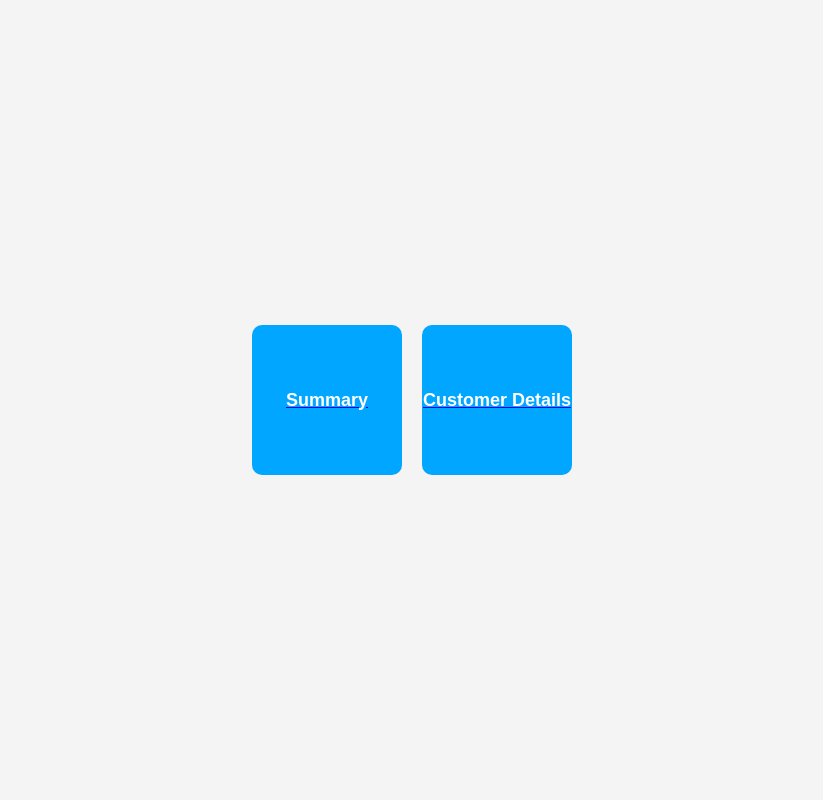
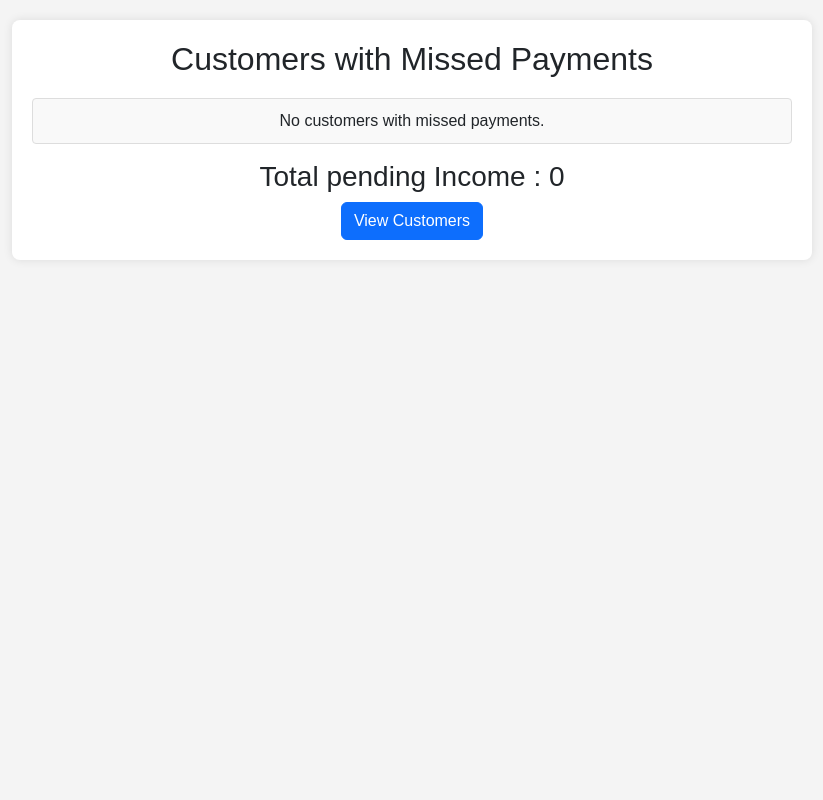
Before and after one commit to venkatesh-mpro/finapp, a Django app: page /home/ in a window 1280 px wide. Shown: the whole page, without its empty margins (228-1051 px from the left). Run offline with Django 5.2, Linux system fonts and the light colour scheme; data that the repository does not hold is empty.

Commit message:
feat: support summary

```diff
--- /dev/null
+++ b/finapp/forms.py
@@ -0,0 +1,5 @@
+from django import forms
+
+class LoanHistoryForm(forms.Form):
+    date = forms.DateField(widget=forms.DateInput(attrs={'type': 'date'}))
+    amount_given = forms.DecimalField(max_digits=10, decimal_places=2)
--- a/finapp/models.py
+++ b/finapp/models.py
@@ -1,10 +1,10 @@
 from django.db import models
 
 class Customer(models.Model):
-    first_name = models.CharField(max_length=30)
-    last_name = models.CharField(max_length=30)
+    name = models.CharField(max_length=30)
     phone_number = models.CharField(max_length=10)
     address = models.CharField(max_length=30)
     loan_amount = models.IntegerField()
     paid_amount = models.IntegerField(null=True, blank=True)
     join_date = models.DateField(auto_now_add=True)
+    loan_history = models.JSONField(default=dict)
--- a/finapp/templates/homePage.html
+++ /dev/null
@@ -1,61 +0,0 @@
-<!DOCTYPE html>
-<html lang="en">
-<head>
-    <meta charset="UTF-8">
-    <meta name="viewport" content="width=device-width, initial-scale=1.0">
-    <title>Home Page</title>
-    <style>
-        body {
-            font-family: Arial, sans-serif;
-            background-color: #f4f4f4;
-            margin: 0;
-            display: flex;
-            justify-content: center;
-            align-items: center;
-            height: 100vh;
-        }
-        .container {
-            display: flex;
-            flex-wrap: wrap;
-            justify-content: center;
-            gap: 20px;
-        }
-        .tile {
-            width: 150px;
-            height: 150px;
-            background-color: #00a6ff;
-            color: white;
-            display: flex;
-            justify-content: center;
-            align-items: center;
-            text-align: center;
-            border-radius: 10px;
-            cursor: pointer;
-            transition: background-color 0.3s;
-        }
-        .tile:hover {
-            background-color: #45a049;
-        }
-        .tile h3 {
-            margin: 0;
-            font-size: 18px;
-            color: white;
-
-        }
-    </style>
-</head>
-    <body>
-        <div class="container">
-            <div class="tile">
-                <a href="/home/summary/">
-                    <h3>Summary</h3>
-                </a>
-            </div>
-            <div class="tile">
-                <a href="/home/customers/">
-                    <h3>Customer Details</h3>
-                </a>
-            </div>
-        </div>
-    </body>
-</html>
--- a/finapp/templates/summary.html
+++ b/finapp/templates/summary.html
@@ -1 +1,71 @@
-<h1>Hello World!</h1>
+<!DOCTYPE html>
+<html lang="en">
+<head>
+    <meta charset="UTF-8">
+    <meta name="viewport" content="width=device-width, initial-scale=1.0">
+    <title>Customer Details - Missed Payments</title>
+    <link href="https://cdn.jsdelivr.net/npm/bootstrap@5.3.0-alpha3/dist/css/bootstrap.min.css" rel="stylesheet">
+    <style>
+        body {
+            font-family: Arial, sans-serif;
+            background-color: #f4f4f4;
+            margin: 0;
+            padding: 20px;
+        }
+        .container {
+            max-width: 800px;
+            margin: 0 auto;
+            background-color: #fff;
+            padding: 20px;
+            border-radius: 8px;
+            box-shadow: 0 0 10px rgba(0, 0, 0, 0.1);
+        }
+        h2 {
+            text-align: center;
+            margin-bottom: 20px;
+        }
+        h3 {
+            text-align: center;
+        }
+        ul {
+            list-style-type: none;
+            padding: 0;
+        }
+        ul li {
+            padding: 10px;
+            background-color: #f9f9f9;
+            margin-bottom: 5px;
+            border: 1px solid #ddd;
+            border-radius: 4px;
+        }
+        ul li span {
+            font-weight: bold;
+        }
+    </style>
+</head>
+<body>
+
+<div class="container">
+    <h2>Customers with Missed Payments</h2>
+    <ul>
+        {% for customer in customers %}
+            <li>
+                <span>Name:</span> {{ customer.name }} <br>
+                <span>Total Loan Amount:</span> ₹{{ customer.loan_amount }} <br>
+                <span>Total Pending Payment :</span> ₹{{ customer.pending_payment }} <br>
+                <span>Date of Missed Payments:</span>
+                {% for missed_date in customer.missed_dates %}
+                    {{ missed_date|date:"d-m-Y" }}{% if not forloop.last %}, {% endif %}
+                {% endfor %}
+            </li>
+        {% empty %}
+            <li style="text-align: center;">No customers with missed payments.</li>
+        {% endfor %}
+    </ul>
+    <h3>Total pending Income : {{ total }}</h3>
+    <center><button type="button" class="btn btn-primary" onclick="window.location.href='/home/customers'">View Customers</button></center>
+</div>
+
+<script src="https://cdn.jsdelivr.net/npm/bootstrap@5.3.0-alpha3/dist/js/bootstrap.bundle.min.js"></script>
+</body>
+</html>
--- a/finapp/urls.py
+++ b/finapp/urls.py
@@ -2,9 +2,9 @@
 from . import views
 
 urlpatterns = [
-    path('', views.home_page),
-    path('summary/', views.summary),
-    path('customers/', views.list_customer),
+    path('', views.summary),
+    path('customers/', views.list_customers),
+    path('customer/', views.view_customer),
     path('add_customer/', views.add_customer),
     path('add_customer/submit/', views.save_customer)
 ]
--- a/finapp/views.py
+++ b/finapp/views.py
@@ -1,6 +1,8 @@
-from django.shortcuts import render
+from django.shortcuts import render, redirect
 from django.http import HttpResponse
 from .models import Customer
+from .forms import LoanHistoryForm
+from datetime import datetime, timedelta
 
 
 def add_customer(request):
@@ -9,8 +11,7 @@
 
 def save_customer(request):
     if request.method == "POST":
-        first_name = request.POST.get("firstName")
-        last_name = request.POST.get("lastName")
+        name = request.POST.get("name").title()
         email = request.POST.get("email")
         phone_number = request.POST.get("phoneNumber")
         address = request.POST.get("address")
@@ -19,8 +20,7 @@
         join_date = request.POST.get("joinDate")
 
         customer = Customer(
-            first_name=first_name,
-            last_name=last_name,
+            name=name,
             phone_number=phone_number,
             address=address,
             loan_amount=loan_amount,
@@ -40,14 +40,61 @@
     return redirect("/")
 
 
-def list_customer(request):
+def list_customers(request):
     customers = Customer.objects.all()
     return render(request, "customers.html", {"customers": customers})
 
 
-def home_page(request):
-    return render(request, "homePage.html")
+def view_customer(request):
+    customer = Customer.objects.get(id=request.GET['id'])
+
+    if request.method == 'POST':
+        form = LoanHistoryForm(request.POST)
+        if form.is_valid():
+            date = form.cleaned_data['date'].strftime('%Y-%m-%d')
+            amount_given = form.cleaned_data['amount_given']
+            customer.loan_history[date] = str(amount_given)
+            customer.save()
+            return redirect('/home/customer'+f'?id={customer.id}')
+    else:
+        form = LoanHistoryForm()
+
+    return render(request, 'customer.html', {
+        'customer': customer,
+        'form': form
+    })
 
 
 def summary(request):
-    return render(request, "summary.html")
+    today = datetime.now().date()
+    customers = []
+
+    all_customers = Customer.objects.all()
+
+    for customer in all_customers:
+        missed_dates = []
+
+        total_days = (today - customer.join_date).days
+        expected_payment_dates = [customer.join_date + timedelta(days=i) for i in range(total_days)]
+
+        loan_history = customer.loan_history or {}
+
+        for date in expected_payment_dates:
+            date_str = date.strftime('%Y-%m-%d')
+            if date_str not in loan_history or float(loan_history[date_str]) < customer.loan_amount * 0.01:
+                missed_dates.append(date)
+
+        if missed_dates:
+            customers.append({
+                'name': customer.name,
+                'loan_amount': customer.loan_amount,
+                'missed_dates': missed_dates,
+                'pending_payment': int(len(missed_dates) * (customer.loan_amount * 0.01))
+            })
+
+    context = {
+        'customers': customers,
+        'total': sum([i['pending_payment'] for i in customers]),
+    }
+
+    return render(request, 'summary.html', context)
```
Also changed, not shown: finapp/templates/addCustomer.html (+4 -8 lines), finapp/templates/customer.html (added, +28 -0 lines), finapp/templates/customers.html (+13 -6 lines).
